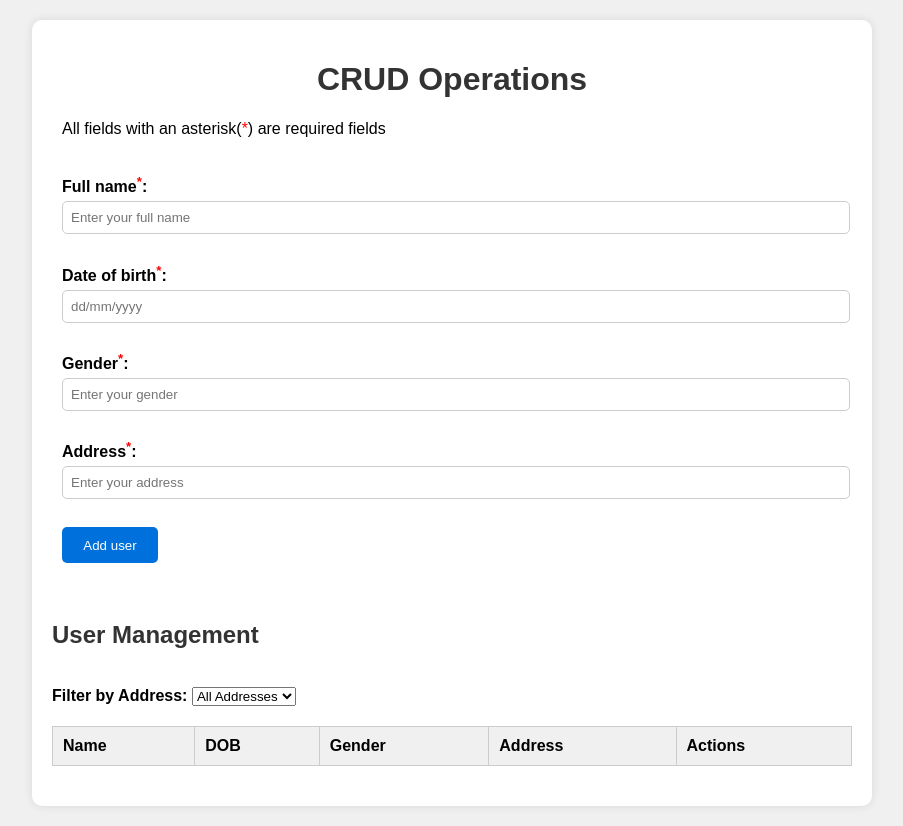
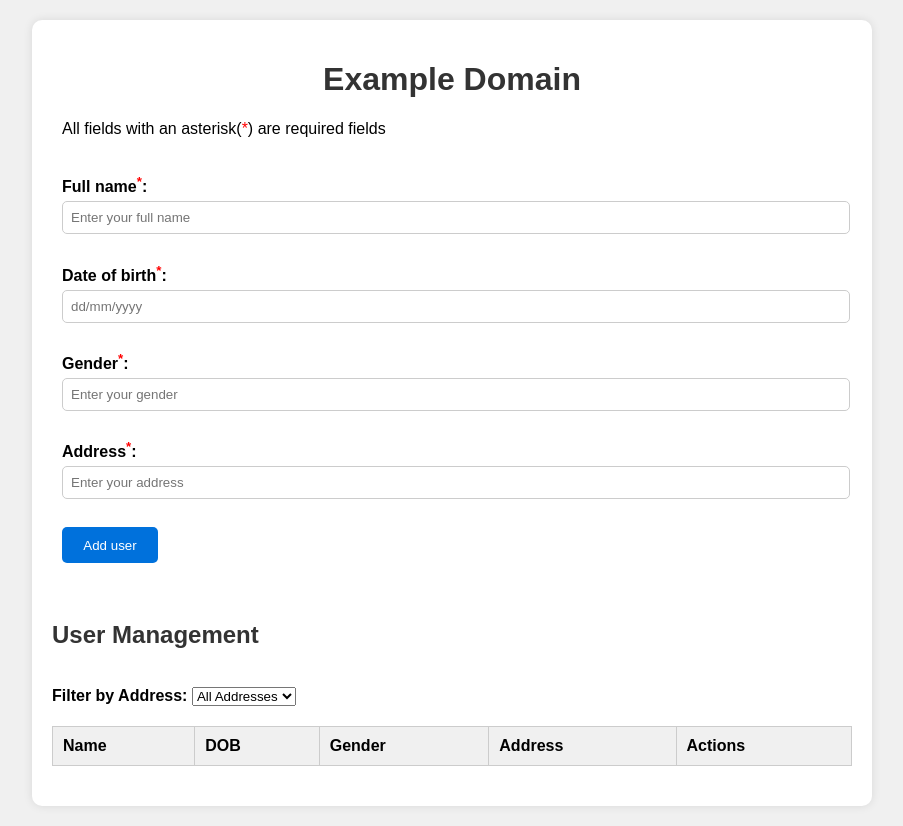
Before and after one commit to qasaurabh/PlayGround, a plain HTML site: page index.html in a window 1280 px wide. Shown: the whole page, without its empty margins (188-1091 px from the left). Drawn offline with Linux system fonts and the light colour scheme; a script that the page names is missing.

Commit message:
changed h1

```diff
--- a/index.html
+++ b/index.html
@@ -8,7 +8,7 @@
 </head>
 <body>
     <main>
-        <h1>CRUD Operations</h1>
+        <h1>Example Domain</h1>
         <form>
           <div>All fields with an asterisk(<span class="required">*</span>) are required fields</div>
             <br><br>
```
